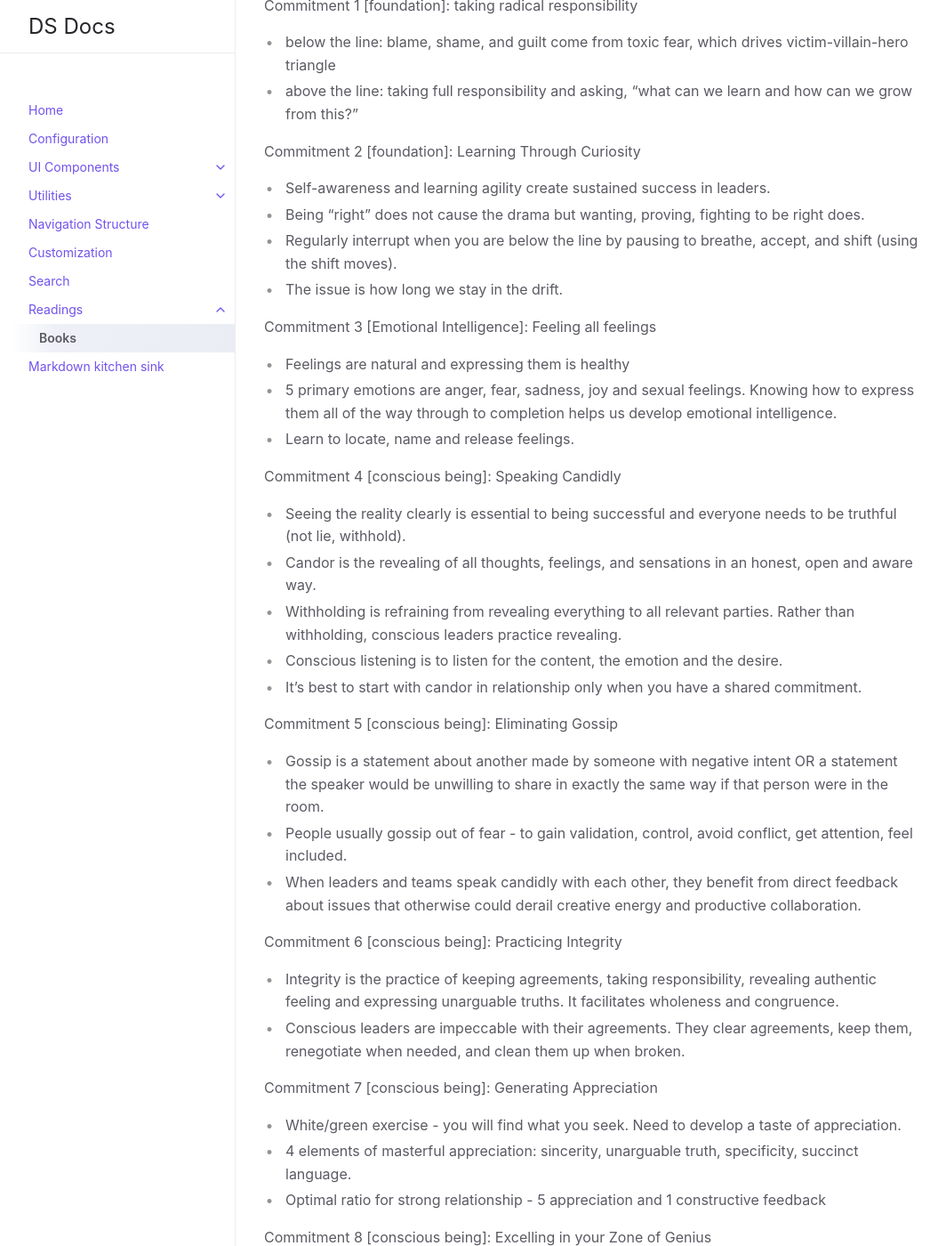
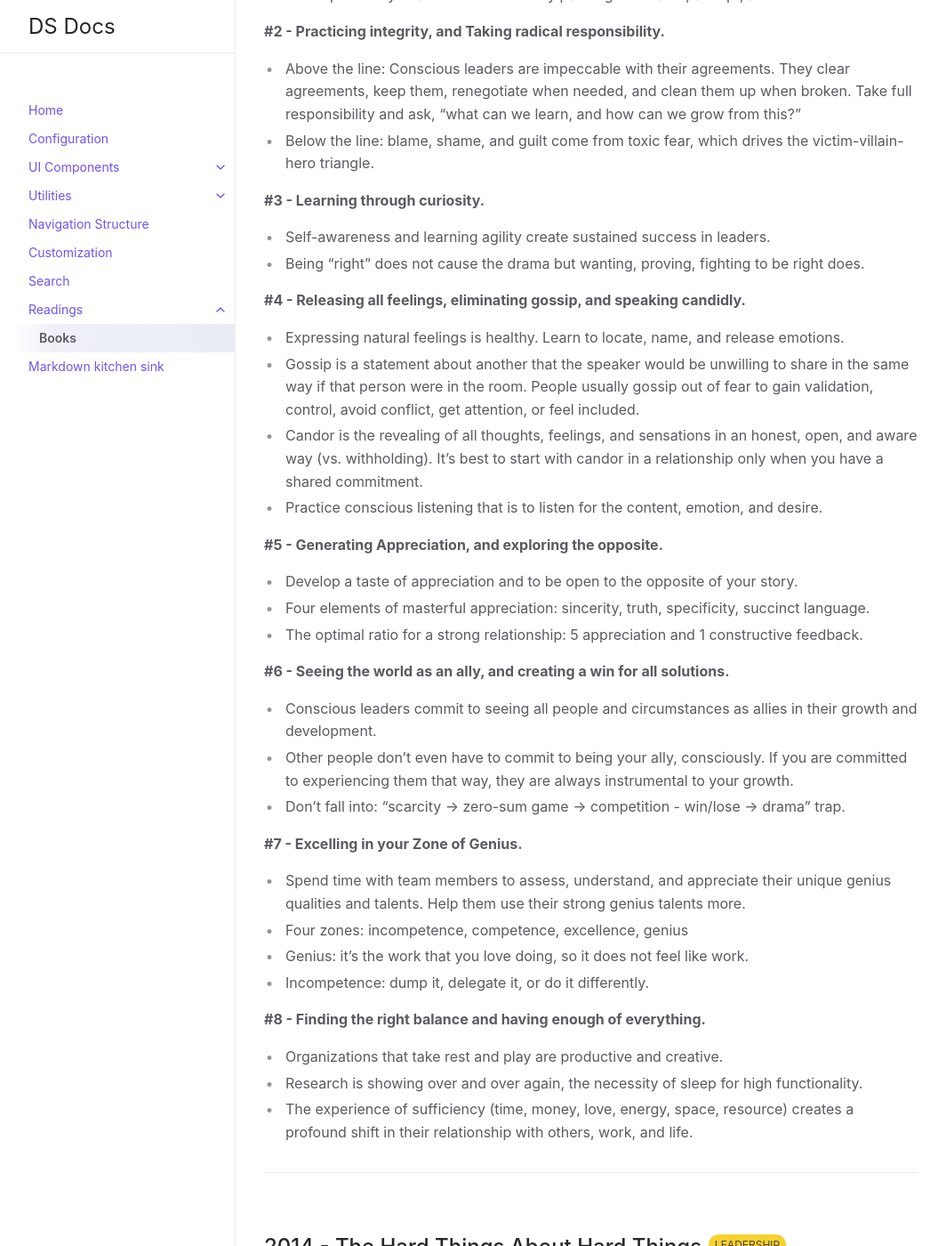
Before and after one commit to thisisjoonlim/dsdocs, a Jekyll site: the page built from docs/readings/books.md, in a window 1280 px wide and 1400 px high, scrolled down 2385 px. Shown: the whole window at 89% size, without its empty margins (107-1171 px from the left). Built offline with Jekyll 4.4.1, drawn with Linux system fonts in a browser that asks for light colours; some of the changed text lies outside the part shown.

```diff
--- a/docs/readings/books.md
+++ b/docs/readings/books.md
@@ -81,82 +81,45 @@ Leadership
 
 Jim Dethmer, Diana Chapman, Kailey Warner Klempaw
 
-“above the line” vs. “below the line”
-- open, curious, committed to learning vs. closed, defensive, committed to being right
-- 4 ways of leading: to me, by me, through me, as me.
+**#1 - Understand where you are: “above the line” vs. “below the line.”**
+- Above the line: open, curious, committed to learning.
+- Below the line: closed, defensive, committed to being right.
+- Interrupt when you are below the line by pausing to breathe, accept, and shift.
 
-Commitment 1 [foundation]: taking radical responsibility
-- below the line: blame, shame, and guilt come from toxic fear, which drives victim-villain-hero triangle
-- above the line: taking full responsibility and asking, “what can we learn and how can we grow from this?”
+**#2 - Practicing integrity, and Taking radical responsibility.**
+- Above the line: Conscious leaders are impeccable with their agreements. They clear agreements, keep them, renegotiate when needed, and clean them up when broken. Take full responsibility and ask, “what can we learn, and how can we grow from this?”
+- Below the line: blame, shame, and guilt come from toxic fear, which drives the victim-villain-hero triangle.
 
-Commitment 2 [foundation]: Learning Through Curiosity
+**#3 - Learning through curiosity.**
 - Self-awareness and learning agility create sustained success in leaders.
 - Being “right” does not cause the drama but wanting, proving, fighting to be right does.
-- Regularly interrupt when you are below the line by pausing to breathe, accept, and shift (using the shift moves).
-- The issue is how long we stay in the drift.
 
-Commitment 3 [Emotional Intelligence]: Feeling all feelings
-- Feelings are natural and expressing them is healthy
-- 5 primary emotions are anger, fear, sadness, joy and sexual feelings. Knowing how to express them all of the way through to completion helps us develop emotional intelligence.
-- Learn to locate, name and release feelings.
+**#4 - Releasing all feelings, eliminating gossip, and speaking candidly.**
+- Expressing natural feelings is healthy. Learn to locate, name, and release emotions.
+- Gossip is a statement about another that the speaker would be unwilling to share in the same way if that person were in the room. People usually gossip out of fear to gain validation, control, avoid conflict, get attention, or feel included.
+- Candor is the revealing of all thoughts, feelings, and sensations in an honest, open, and aware way (vs. withholding). It’s best to start with candor in a relationship only when you have a shared commitment.
+- Practice conscious listening that is to listen for the content, emotion, and desire.
 
-Commitment 4 [conscious being]: Speaking Candidly
-- Seeing the reality clearly is essential to being successful and everyone needs to be truthful (not lie, withhold).
-- Candor is the revealing of all thoughts, feelings, and sensations in an honest, open and aware way.
-- Withholding is refraining from revealing everything to all relevant parties. Rather than withholding, conscious leaders practice revealing.
-- Conscious listening is to listen for the content, the emotion and the desire.
-- It’s best to start with candor in relationship only when you have a shared commitment.
+**#5 - Generating Appreciation, and exploring the opposite.**
+- Develop a taste of appreciation and to be open to the opposite of your story.
+- Four elements of masterful appreciation: sincerity, truth, specificity, succinct language.
+- The optimal ratio for a strong relationship: 5 appreciation and 1 constructive feedback.
 
-Commitment 5 [conscious being]: Eliminating Gossip
-- Gossip is a statement about another made by someone with negative intent OR a statement the speaker would be unwilling to share in exactly the same way if that person were in the room.
-- People usually gossip out of fear - to gain validation, control, avoid conflict, get attention, feel included.
-- When leaders and teams speak candidly with each other, they benefit from direct feedback about issues that otherwise could derail creative energy and productive collaboration.
+**#6 - Seeing the world as an ally, and creating a win for all solutions.**
+- Conscious leaders commit to seeing all people and circumstances as allies in their growth and development.
+- Other people don’t even have to commit to being your ally, consciously. If you are committed to experiencing them that way, they are always instrumental to your growth.
+- Don’t fall into: “scarcity -> zero-sum game -> competition - win/lose -> drama” trap.
 
-Commitment 6 [conscious being]: Practicing Integrity
-- Integrity is the practice of keeping agreements, taking responsibility, revealing authentic feeling and expressing unarguable truths. It facilitates wholeness and congruence.
-- Conscious leaders are impeccable with their agreements. They clear agreements, keep them, renegotiate when needed, and clean them up when broken.
+**#7 - Excelling in your Zone of Genius.**
+- Spend time with team members to assess, understand, and appreciate their unique genius qualities and talents. Help them use their strong genius talents more.
+- Four zones: incompetence, competence, excellence, genius
+- Genius: it’s the work that you love doing, so it does not feel like work.
+- Incompetence: dump it, delegate it, or do it differently.
 
-Commitment 7 [conscious being]: Generating Appreciation
-- White/green exercise - you will find what you seek. Need to develop a taste of appreciation.
-- 4 elements of masterful appreciation: sincerity, unarguable truth, specificity, succinct language.
-- Optimal ratio for strong relationship - 5 appreciation and 1 constructive feedback
-
-Commitment 8 [conscious being]: Excelling in your Zone of Genius
-- 4 zones: incompetence, competence, excellence, genius
-    - Genius -> it’s the work that you love doing so it does not feel like work.
-    - Incompetence -> dump it, delegate it, or do it differently.
-- Conscious leaders spend time with team members to assess, understand, and appreciate their own unique genius qualities and talents.
-
-Commitment 9: Life of Play and Rest; “All work and no play makes Jack a dull boy"
-- Play is a purposeless activity that does not cause stress and worry, it is nothing serious.
+**#8 - Finding the right balance and having enough of everything.**
 - Organizations that take rest and play are productive and creative.
-- Play reduce burnouts and stress; honoring rest, renewal and rhythm.
-- Research is showing over and over again the necessity of sleep for high functionality.
-
-Commitment 10: Exploring the opposite
-- Exploring the opposite means being open to the opposite of your story
-- It’s not the issue itself but your interpretation that causes the pain
-- Turnaround exercise allows leaders to practice shifting their beliefs from knowing to curiosity.
-
-Commitment 11: Source of Approval, Control and Security (@Joon: a philosophical chapter)
-- Humans have core wants of approval, control and security. And security is about survival.
-- The challenge is not in having approval, control and security but in believing that they are missing. This causes people to seek these core desires outside themselves. Not the wants but the wanting of something different leads to an unsatisfying life.
-- Try Sedona method to source security, approval and control from within.
-
-Commitment 12: Having enough of everything: time, money, love, energy, space, resource
-- The scarcity belief that there is not enough causes leaders to focus on making sure they get what is “theirs”
-- The belief and experience of sufficiency creates a profound shift in their relationship with others, work, and life.
-
-Commitment 13: Seeing the world as an ally
-- Conscious leaders commit to seeing all people and circumstances as allies in their growth and development.
-- Other people don’t even have to consciously commit to being your ally. If you are committed to experiencing them that way, they are always instrumental to your growth.
-
-Commitment 14: Creating win for all solutions
-- (Scarcity -> Zero-sum game -> Competition - win/lose -> Drama) vs. win-for-all solutions
-
-Commitment 15: Being the resolution
-- Recognizes what’s missing in the world and view that as an invitation to become what’s needed.
-- Team members who don’t feel heard by unconscious leaders stop caring about making changes and give up on creating solutions that could benefit the organization.
+- Research is showing over and over again, the necessity of sleep for high functionality.
+- The experience of sufficiency (time, money, love, energy, space, resource) creates a profound shift in their relationship with others, work, and life.
 
 ---
 
@@ -218,7 +181,7 @@ Nir Eyal and Ryan Hoover
 - For example, Pinterest users invest in the site every time they pin an image of their own, repine someone else's image, comment on, or like a piece of content on the site. Each of these small investments gives Pinterest data to tailor the website to each user's taste. Same for LinkedIn, Youtube, Netflix, Instagram, Facebook, etc.
 
 **#7 - Two important product questions:**
-- "Would you use it?" — The answer must be "yes."
+- "Would you use it?" — the answer must be "yes."
 - "Does it help users achieve their desired goals?"
 
 **#8 - Five fundamental questions for Hook model:**
```
